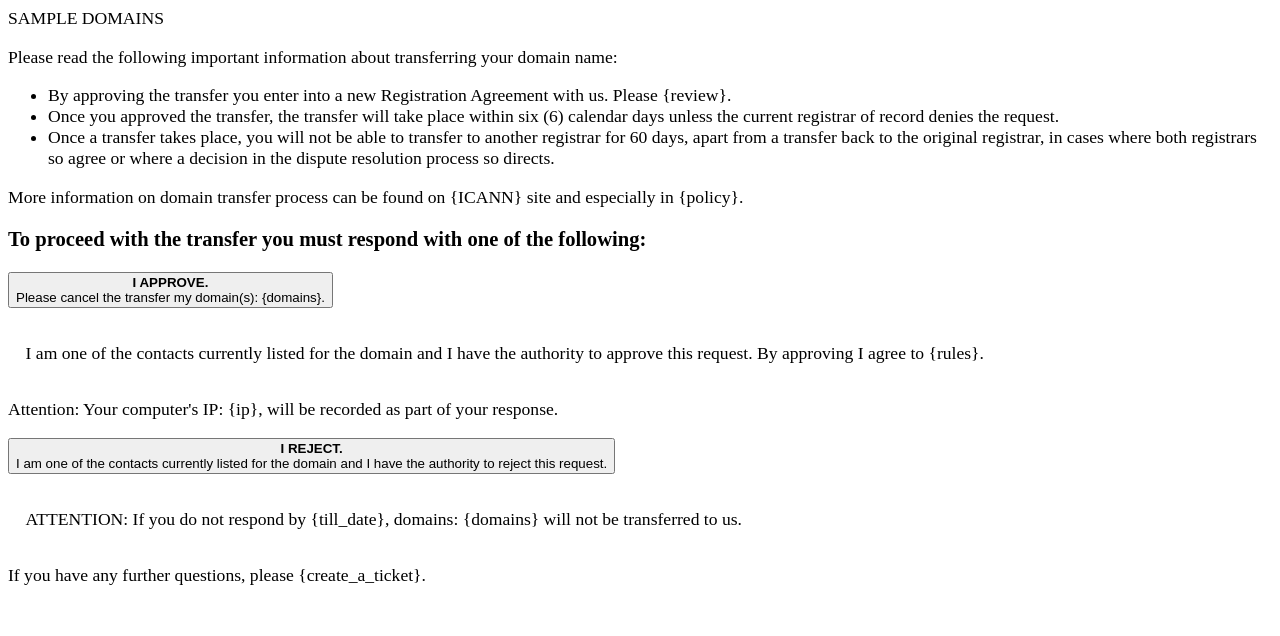
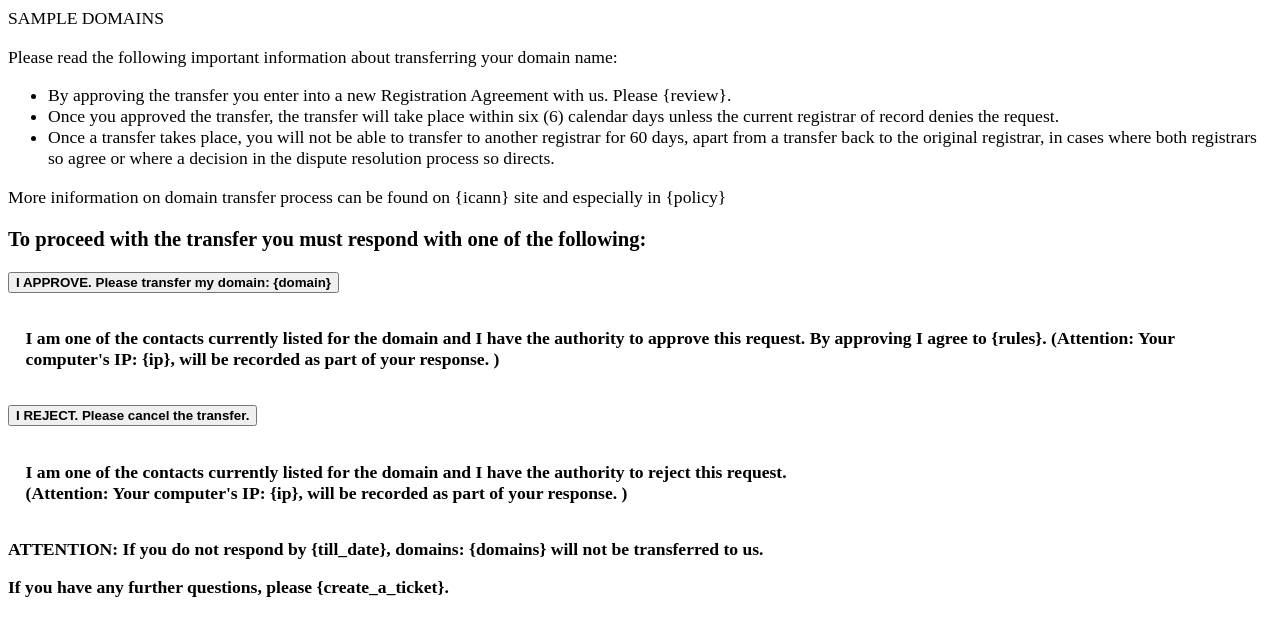
Before and after one commit to hiqdev/hipanel-module-domain, a PHP site: template src/views/domain/transferIn.php in a window 1280 px wide. Shown: the top 636 px of the page. Run offline with PHP 8.4, Linux system fonts and the light colour scheme; the template is opened without the code that fills it: most values are stand-ins (such as "Sample title", 1, 10 or a date in 2020); some libraries are stand-ins or nearby versions.

Commit message:
Fixed translations for transfer-in

```diff
--- a/src/messages/ru/hipanel:domain.php
+++ b/src/messages/ru/hipanel:domain.php
@@ -62,6 +62,8 @@ return [
     'Once you approved the transfer, the transfer will take place within six (6) calendar days unless the current registrar of record denies the request.' => 'Когда вы подтвердите трансфер, перенос закончится в течение шести (6) календарных дней если текущий регистратор записи не отменит запрос.',
     'Parking' => '',
     'Pin code' => '',
+    'Please transfer my domain: {domain}' => 'Пожалуйста, перенесите мой домен: {domain}',
+    'Please cancel the transfer.' => 'Пожалуйста, отмените трансфер.',
     'Please cancel the transfer my domain: {domain}.' => 'Пожалуйста, отменить трансфер моего домена: {domain}.',
     'Please read the following important information about transferring your domain name:' => 'Пожалуйста, прочитайте следующую важную информацию о трансфере вашего домена:',
     'Premium autorenewal' => '',
@@ -221,7 +223,7 @@ return [
     'Lock was enabled' => 'Защита от трансфера включена',
     'Make any notes for your convenience' => 'Сделайте записи для удобства',
     'Manage DNS' => 'Управлять DNS',
-    'More information on domain transfer process can be found on {ican} site and especially in {pilicy_on_transfer_of_registrations}.' => 'Более подробную информацию о процессе трансфера доменов вы можете получить на сайте {ican} и особенно в соответствующем документе: {pilicy_on_transfer_of_registrations}.',
+    'More iniformation on domain transfer process can be found on {icann} site and especially in {policy}' => 'Более подробную информацию о процессе трансфера доменов вы можете получить на сайте {icann} и особенно в соответствующем документе: {policy}.',
     'NS records' => 'NS записи',
     'Name Servers' => 'Серверы имён',
     'Name server' => 'Сервер имен',
--- a/src/views/domain/transferIn.php
+++ b/src/views/domain/transferIn.php
@@ -38,8 +38,8 @@ $rulesUrl = Url::to('@organization/pages/rules');
                     </li>
                 </ul>
                 <p>
-                    <?= Yii::t('hipanel:domain', 'More information on domain transfer process can be found on {ICANN} site and especially in {policy}.', [
-                        'ICANN' => Html::a('ICANN', 'https://www.icann.org/resources/pages/registrars/transfers-en', ['target' => '_blank']),
+                    <?= Yii::t('hipanel:domain', 'More iniformation on domain transfer process can be found on {icann} site and especially in {policy}', [
+                        'icann' => Html::a('ICANN', 'https://www.icann.org/resources/pages/registrars/transfers-en', ['target' => '_blank']),
                         'policy' => Html::a(Yii::t('hipanel:domain', 'Policy on Transfer of Registrations between Registrars'), 'http://www.icann.org/ru/resources/registrars/transfers/policy', ['target' => '_blank']),
                     ]) ?>
                 </p>
@@ -55,15 +55,16 @@ $rulesUrl = Url::to('@organization/pages/rules');
                 <?= Html::activeHiddenInput($model, 'domains') ?>
                 <?= Html::activeHiddenInput($model, 'confirm_data') ?>
                 <?= Html::submitButton(
-                    '<b>' . Yii::t('hipanel:domain', 'I APPROVE.') . '</b><br>' .
-                    Yii::t('hipanel:domain', 'Please cancel the transfer my domain(s): {domains}.', ['domains' => '<br>' . $model->domains])
+                    '<b>' . Yii::t('hipanel:domain', 'I APPROVE.') . ' ' .
+                    Yii::t('hipanel:domain', 'Please transfer my domain: {domain}', ['domain' => $model->domains])
                     , ['class' => 'btn btn-success btn-block btn-lg']) ?>
                 <?php ActiveForm::end() ?>
-                <p class="text-muted text-center bg-success" style="padding: 1em;">
+                <p class="text-muted bg-success" style="padding: 1em;">
                     <?= Yii::t('hipanel:domain', 'I am one of the contacts currently listed for the domain and I have the authority to approve this request.') ?>
-                    <?= Yii::t('hipanel:domain', 'By approving I agree to {rules}.', ['rules' => Html::a(Yii::t('hipanel:domain', 'the terms and conditions'), $rulesUrl)]) ?>
+                    <?= Yii::t('hipanel:domain', 'By approving I agree to {rules}.', ['rules' => Html::a(Yii::t('hipanel:domain', 'the terms and conditions'), $rulesUrl, ['style' => 'font-weight: bold;'])]) ?>
+                    (<?= Yii::t('hipanel:domain', 'Attention: Your computer\'s IP: {ip}, will be recorded as part of your response.', ['ip' => $userIP]) ?>
+                    )
                 </p>
-                <p class="text-muted text-center"><?= Yii::t('hipanel:domain', 'Attention: Your computer\'s IP: {ip}, will be recorded as part of your response.', ['ip' => $userIP]) ?></p>
             </div>
             <div class="box-footer">
                 <?php $form = ActiveForm::begin([
@@ -73,19 +74,23 @@ $rulesUrl = Url::to('@organization/pages/rules');
                 <?= Html::activeHiddenInput($model, 'domains') ?>
                 <?= Html::activeHiddenInput($model, 'confirm_data') ?>
                 <?= Html::submitButton(
-                    '<b>' . Yii::t('hipanel:domain', 'I REJECT.') . '</b><br>' .
-                    Yii::t('hipanel:domain', 'I am one of the contacts currently listed for the domain and I have the authority to reject this request.')
-                    , ['class' => 'btn btn-danger btn-block']) ?>
+                    '<b>' . Yii::t('hipanel:domain', 'I REJECT.') . ' ' . Yii::t('hipanel:domain', 'Please cancel the transfer.') . '</b><br>', ['class' => 'btn btn-danger btn-block']) ?>
                 <?php ActiveForm::end() ?>
-                <p class="text-center bg-danger text-muted" style="padding: 1em;">
+                <p class="bg-danger text-muted" style="padding: 1em;">
+                    <?= Yii::t('hipanel:domain', 'I am one of the contacts currently listed for the domain and I have the authority to reject this request.') ?>
+                    <br>
+                    (<?= Yii::t('hipanel:domain', 'Attention: Your computer\'s IP: {ip}, will be recorded as part of your response.', ['ip' => $userIP]) ?>
+                    )
+                </p>
+                <p>
                     <?= Yii::t('hipanel:domain', 'ATTENTION: If you do not respond by {till_date}, domains: {domains} will not be transferred to us.', [
                         'till_date' => Yii::$app->formatter->asDate($model->till_date),
-                        'domains' => Html::tag('b', strtoupper($model->domains)),
+                        'domains' => strtoupper($model->domains),
                     ]) ?>
                 </p>
             </div>
             <div class="box-footer">
-                <p class="text-muted text-center"><?= Yii::t('hipanel:domain', 'If you have any further questions, please {create_a_ticket}.', ['create_a_ticket' => Html::a(Yii::t('hipanel:domain', 'create a ticket'), ['@ticket/create'])]) ?></p>
+                <p class="text-muted"><?= Yii::t('hipanel:domain', 'If you have any further questions, please {create_a_ticket}.', ['create_a_ticket' => Html::a(Yii::t('hipanel:domain', 'create a ticket'), ['@ticket/create'])]) ?></p>
             </div>
         </div>
     </div>
```
